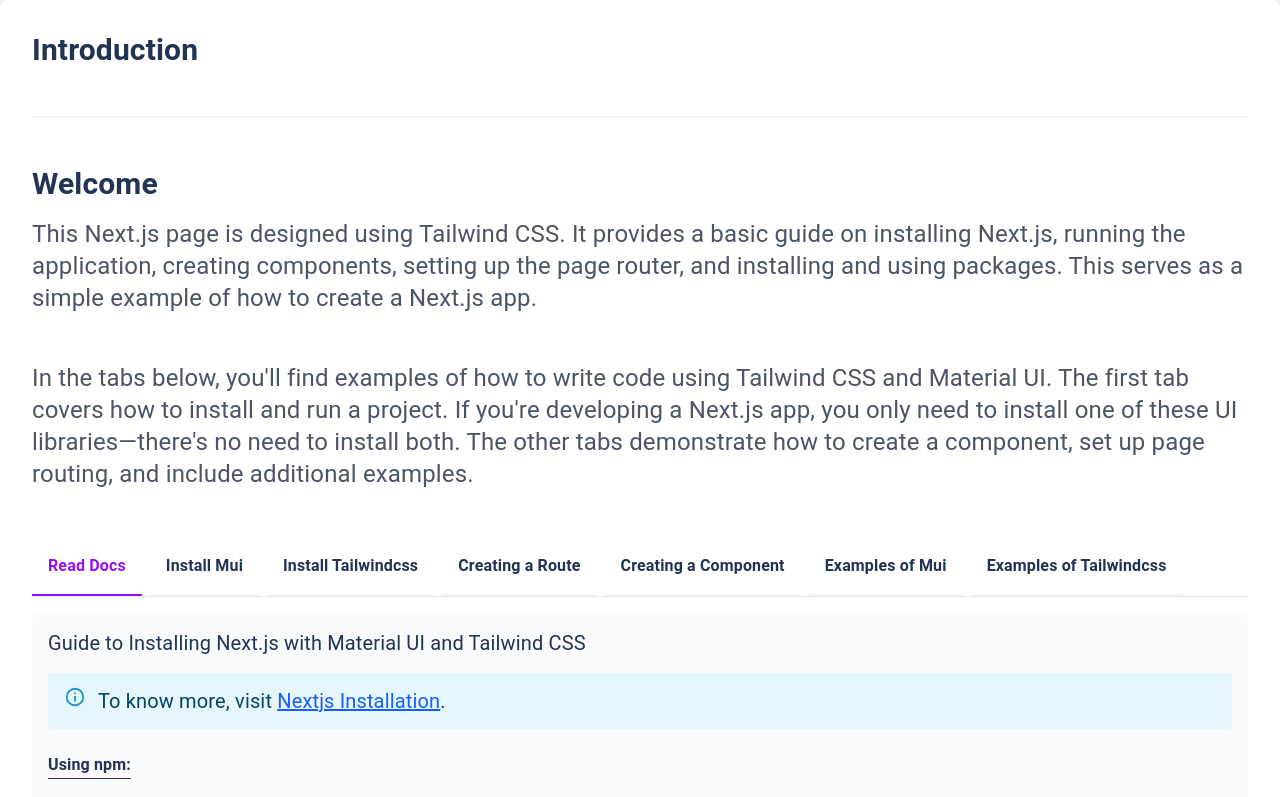
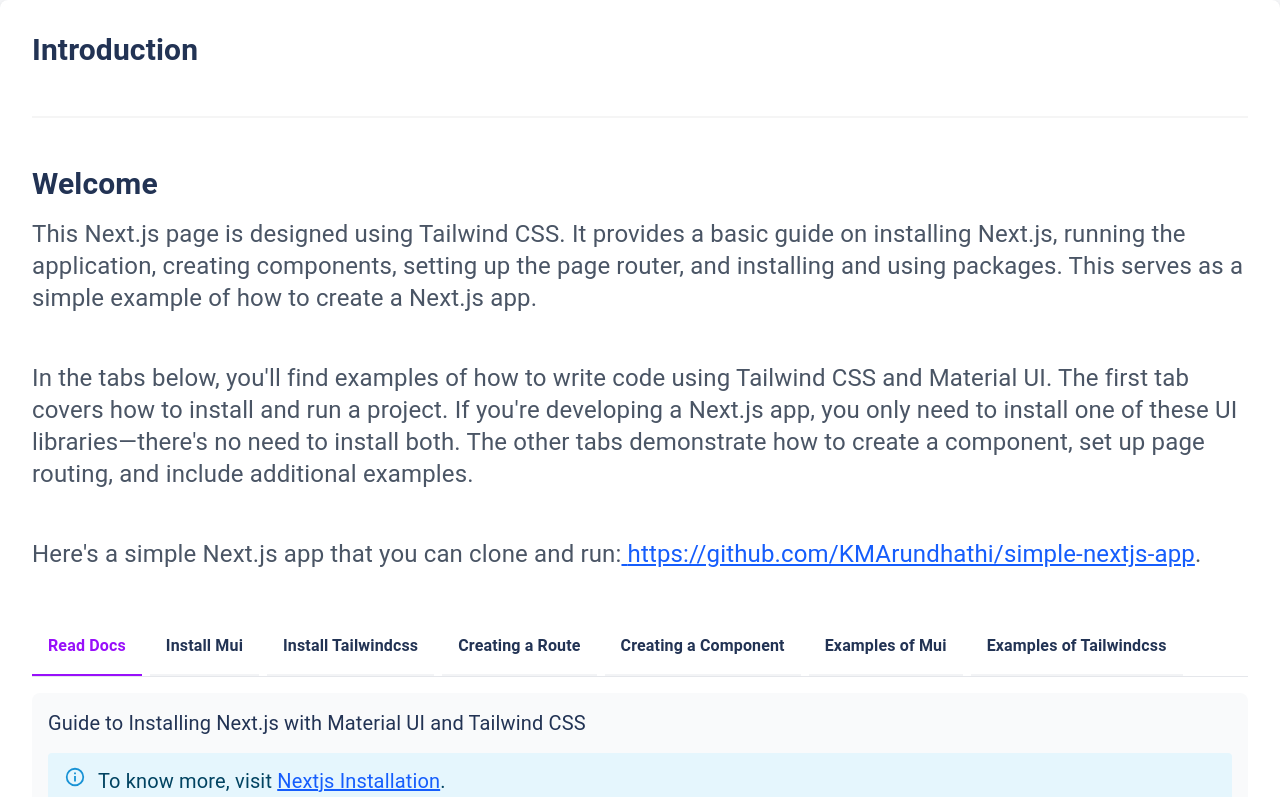
Before and after one commit to KMArundhathi/nextjs-document, a Next.js app: page / in a window 1280 px wide. Shown: the top 797 px of the page. Built offline with nearby package versions, Linux system fonts and the light colour scheme.

Commit message:
intro updated

```diff
--- a/src/app/page.js
+++ b/src/app/page.js
@@ -25,6 +25,18 @@
           <p className="mt-4 text-gray-600 text-xl lg:text-2xl mb-12">
             {" In the tabs below, you'll find examples of how to write code using Tailwind CSS and Material UI. The first tab covers how to install and run a project. If you're developing a Next.js app, you only need to install one of these UI libraries—there's no need to install both. The other tabs demonstrate how to create a component, set up page routing, and include additional examples."}
           </p>
+          <p className="mt-4 text-gray-600 text-xl lg:text-2xl mb-12">
+            Here's a simple Next.js app that you can clone and run:
+            <a
+              href="https://github.com/KMArundhathi/simple-nextjs-app"
+              target="_blank"
+              rel="noopener noreferrer"
+              className="text-blue-600 underline"
+            >
+              {' '}https://github.com/KMArundhathi/simple-nextjs-app
+            </a>.
+          </p>
+
         </div>
         <div className="mb-4 border-b border-gray-200 dark:border-gray-700">
           <ul className="flex flex-col sm:flex-row flex-wrap text-base font-semibold text-center" role="tablist">
```
